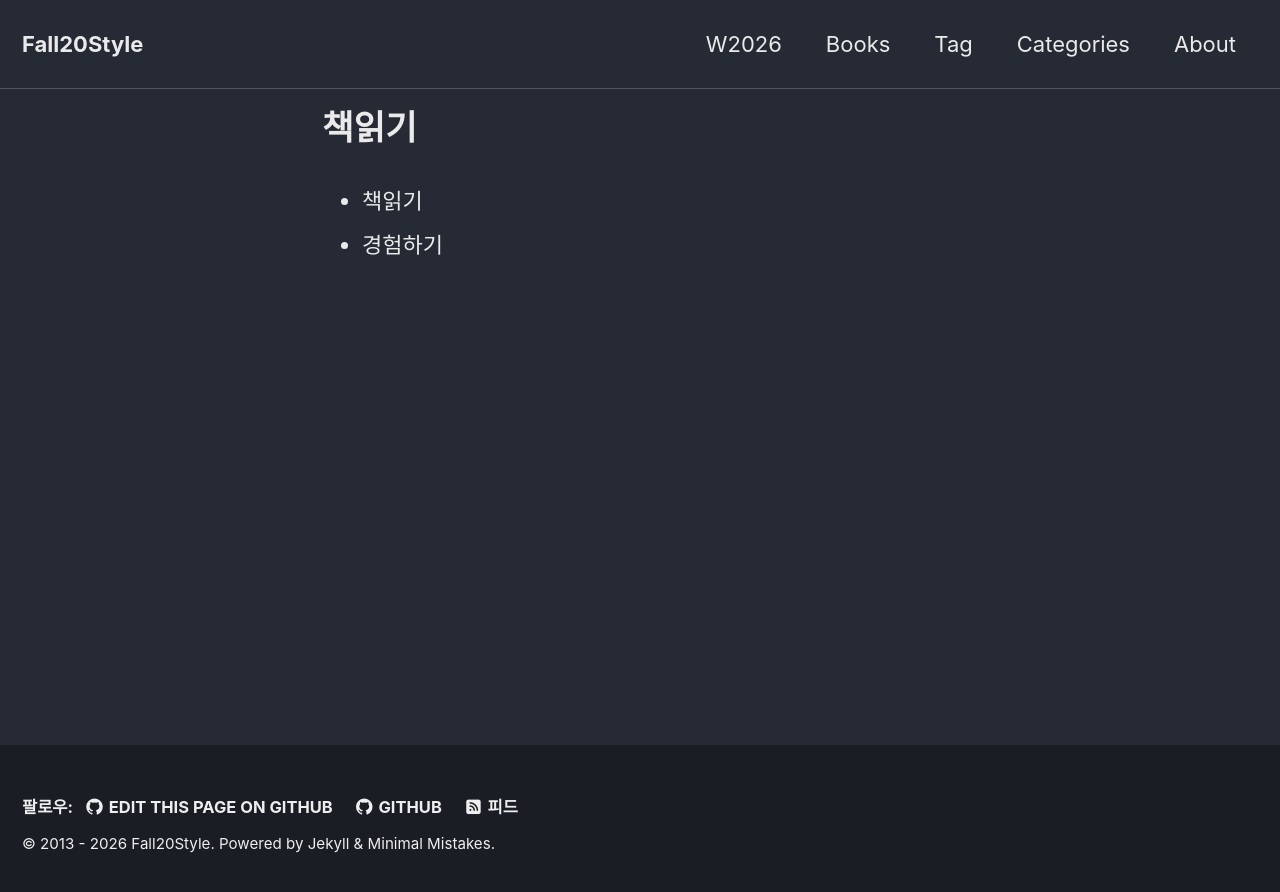
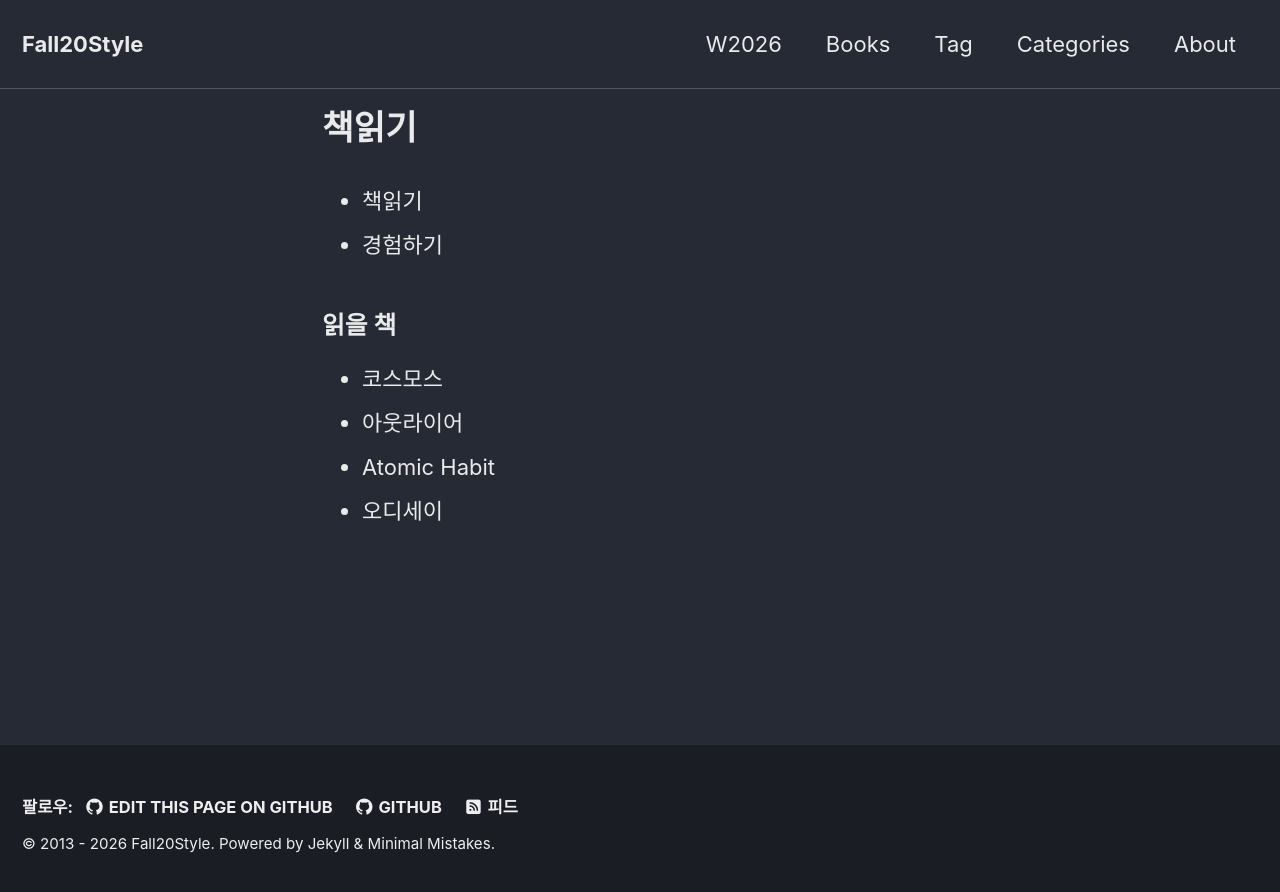
Before and after one commit to fall20style/fall20style.github.io, a Jekyll site: the page built from books.md, in a window 1280 px wide. Shown: the top 892 px of the page. Built offline with Jekyll 4.4.1, drawn with Linux system fonts in a browser that asks for light colours; cached includes are drawn as plain includes.

Commit message:
Update books.md

```diff
--- a/books.md
+++ b/books.md
@@ -7,3 +7,11 @@ comments: false
 
 - 책읽기
 - 경험하기
+
+
+### 읽을 책
+
+- 코스모스
+- 아웃라이어
+- Atomic Habit
+- 오디세이
```
